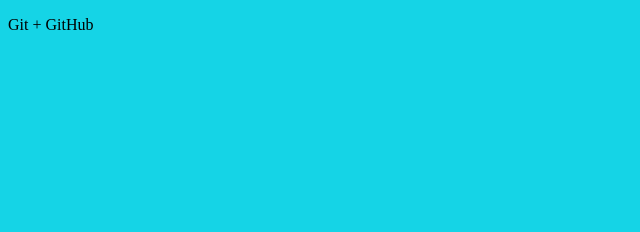
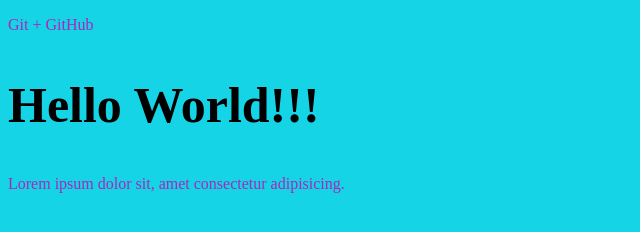
Before and after one commit to Skazli/GitTest, a plain HTML site: page index.html in a window 1280 px wide. Shown: the whole page, without its empty margins (0-640 px from the left). Drawn offline with Linux system fonts and the light colour scheme.

Commit message:
Наши первые изменения

```diff
--- a/css/main.css
+++ b/css/main.css
@@ -1,3 +1,9 @@
 body {
     background-color: rgb(21, 212, 230); ;
 }
+p {
+    color: #bf0eb6e0;
+}
+h2 {
+    font-size: 50px;
+}
--- a/index.html
+++ b/index.html
@@ -8,6 +8,8 @@
     <title>Работа с Git</title>
 </head>
 <body>
-<p>Git + GitHub</p>
+    <p>Git + GitHub</p>
+    <h2>Hello World!!!</h2>
+    <p>Lorem ipsum dolor sit, amet consectetur adipisicing.</p>
 </body>
 </html>
```
